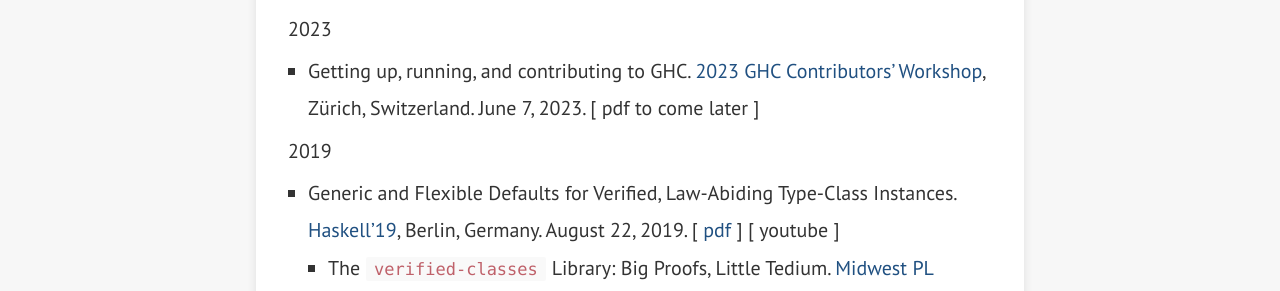
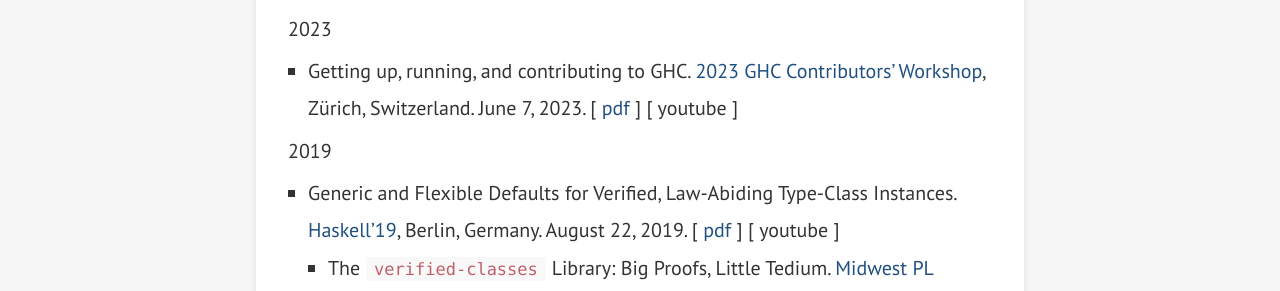
Before and after one commit to RyanGlScott/RyanGlScott.github.io, a Jekyll site: the page built from resume.md, in a window 1280 px wide and 900 px high, scrolled down 1818 px. Shown: the part 202-493 px from the top of the window. Built offline with Jekyll 4.4.1, drawn with Linux system fonts in a browser that asks for light colours; nearby versions of some CDN libraries.

Commit message:
GHC Contributors' Workshop 2023 slides

```diff
--- a/resume.md
+++ b/resume.md
@@ -35,7 +35,7 @@ permalink: /resume/
 ### Talks
 
 #### 2023
-* Getting up, running, and contributing to GHC. [2023 GHC Contributors' Workshop](https://haskell.foundation/events/2023-ghc-development-workshop.html), Zürich, Switzerland. June 7, 2023. [ pdf to come later ]
+* Getting up, running, and contributing to GHC. [2023 GHC Contributors' Workshop](https://haskell.foundation/events/2023-ghc-development-workshop.html), Zürich, Switzerland. June 7, 2023. [ [pdf](../talk-slides/ghc-contributors-workshop-2023.pdf) ] [ youtube ]
 
 #### 2019
 * Generic and Flexible Defaults for Verified, Law-Abiding Type-Class Instances. [Haskell'19](https://icfp19.sigplan.org/home/haskellsymp-2019), Berlin, Germany. August 22, 2019. [ [pdf](../talk-slides/verified-classes-haskell19.pdf) ] [ youtube ]
```
Also changed, not shown: 1 other file.
